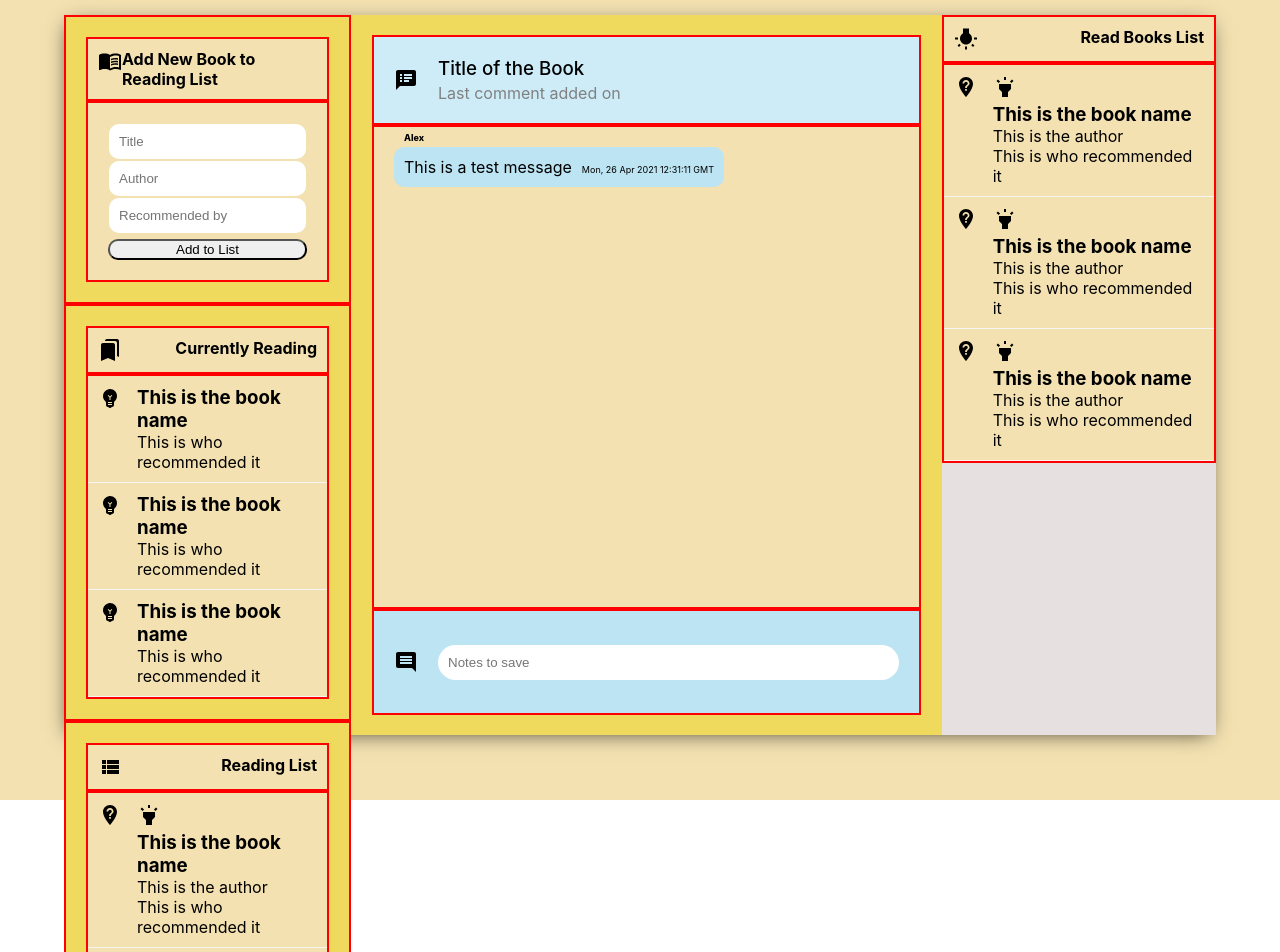
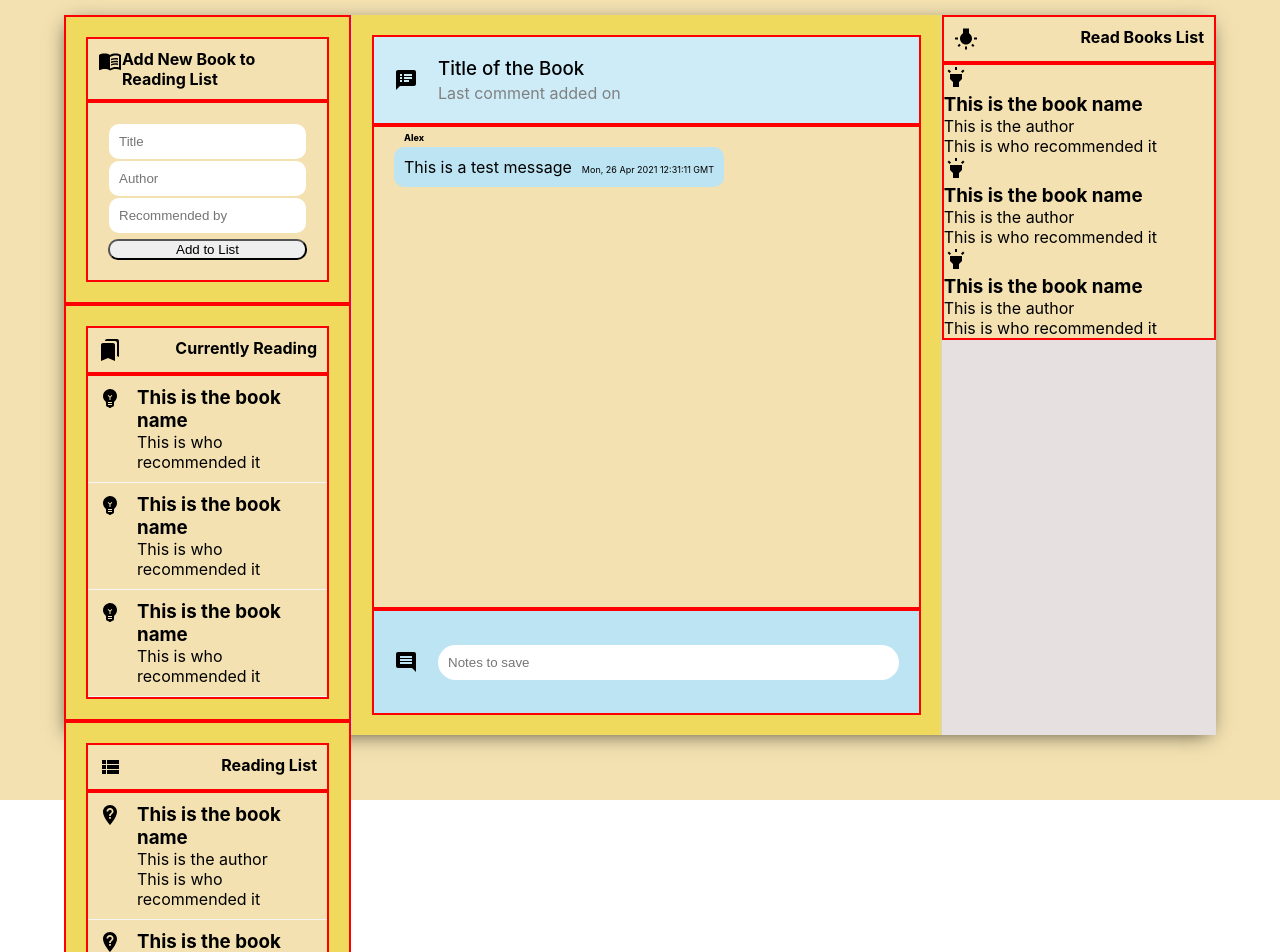
Before and after one commit to adospinoiu/MERN_Reading_List, a React (Create React App) app in the folder reading_list-front-end/: page / in a window 1280 px wide. Shown: the top 952 px of the page. Built offline with nearby package versions, Linux system fonts and the light colour scheme.

Commit message:
Corrected component pull since it was pulling from the wrong sub-components

```diff
--- a/reading_list-front-end/src/FutureReadingList.js
+++ b/reading_list-front-end/src/FutureReadingList.js
@@ -12,7 +12,9 @@ function FutureReadingList() {
             <NotListedLocationIcon />
 
             <div className="futureReadingList__info">
-                <AlreadyReadList />
+                <h3>This is the book name</h3>
+                <p>This is the author</p>
+                <p>This is who recommended it</p>
             </div>
         </div>
     )
--- a/reading_list-front-end/src/ReadBooks.js
+++ b/reading_list-front-end/src/ReadBooks.js
@@ -1,9 +1,10 @@
 import React from 'react';
 import './ReadBooks.css';
 
-import FutureReadingList from './FutureReadingList';
+import AlreadyReadList from './AlreadyReadList';
 
 import WbIncandescentIcon from '@material-ui/icons/WbIncandescent';
+
 
 function ReadBooks() {
     return (
@@ -15,9 +16,9 @@ function ReadBooks() {
                 </div>
 
                 <div className="futurereading__list">
-                    <FutureReadingList />
-                    <FutureReadingList />
-                    <FutureReadingList />
+                    <AlreadyReadList />
+                    <AlreadyReadList />
+                    <AlreadyReadList />
                 </div>
         </div>
     )
```
